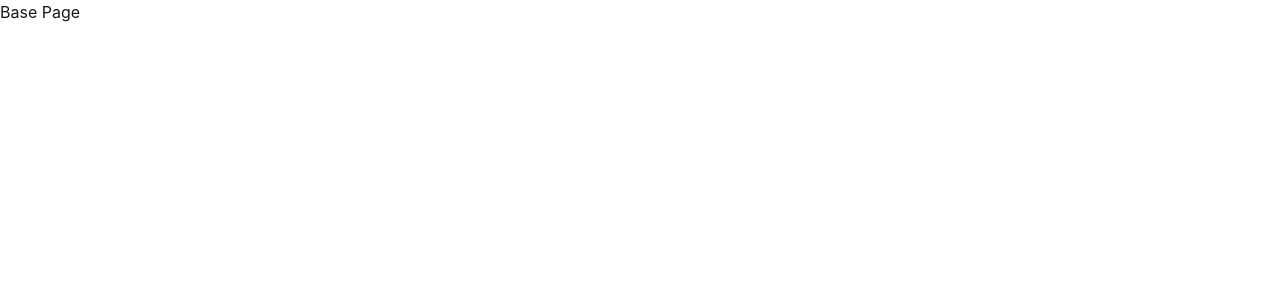
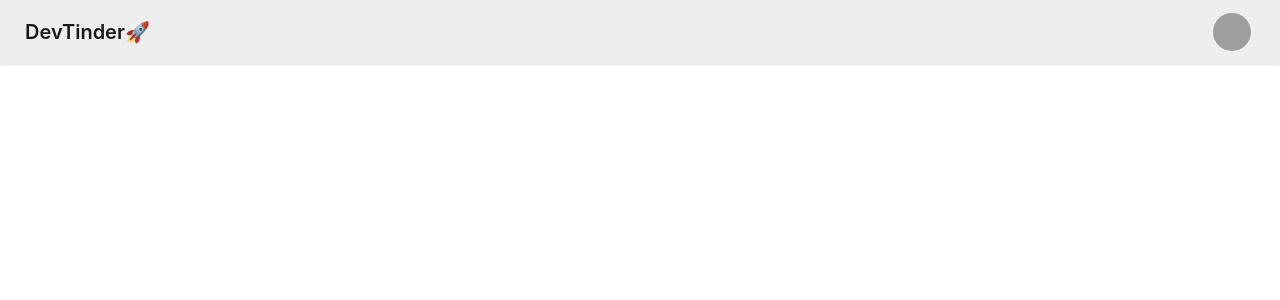
Before and after one commit to Anu1606-dev/DevTinder-Frontend, a React (Vite) app: page / in a window 1280 px wide. Shown: the top 300 px of the page. Built offline with nearby package versions, Linux system fonts and the light colour scheme; grey boxes are pictures that could not be loaded.

Commit message:
feat: implement Body, Login, and Profile components and update routing in App

```diff
--- a/src/App.jsx
+++ b/src/App.jsx
@@ -1,14 +1,16 @@
 import { BrowserRouter, Routes, Route } from 'react-router-dom';
-// import NavBar from './NavBar';
+import Body from './Body';
+import Login from './Login';
+import Profile from './Profile';
 
 function App() {
   return (
     <>
       <BrowserRouter basename="/">
         <Routes>
-          <Route path="/" element={<div> Base Page </div>} />
-          <Route path="/login" element={<div> Login Page </div>} />
-          <Route path="/test" element={<div> test Page </div>} />
+          <Route path="/" element={<Body/>} />
+          <Route path="/login" element={<Login/>} />
+          <Route path="/profile" element={<Profile/>} />
         </Routes>
       </BrowserRouter>
 
--- /dev/null
+++ b/src/Body.jsx
@@ -0,0 +1,11 @@
+import NavBar from './NavBar';
+
+const Body = () => {
+  return (
+    <div>
+        <NavBar />
+    </div>
+  )
+}
+
+export default Body
--- /dev/null
+++ b/src/Login.jsx
@@ -0,0 +1,7 @@
+const Login = () => {
+  return (
+    <div>Login</div>
+  )
+}
+
+export default Login
--- /dev/null
+++ b/src/Profile.jsx
@@ -0,0 +1,7 @@
+const Profile = () => {
+  return (
+    <div>Profile</div>
+  )
+}
+
+export default Profile
```
